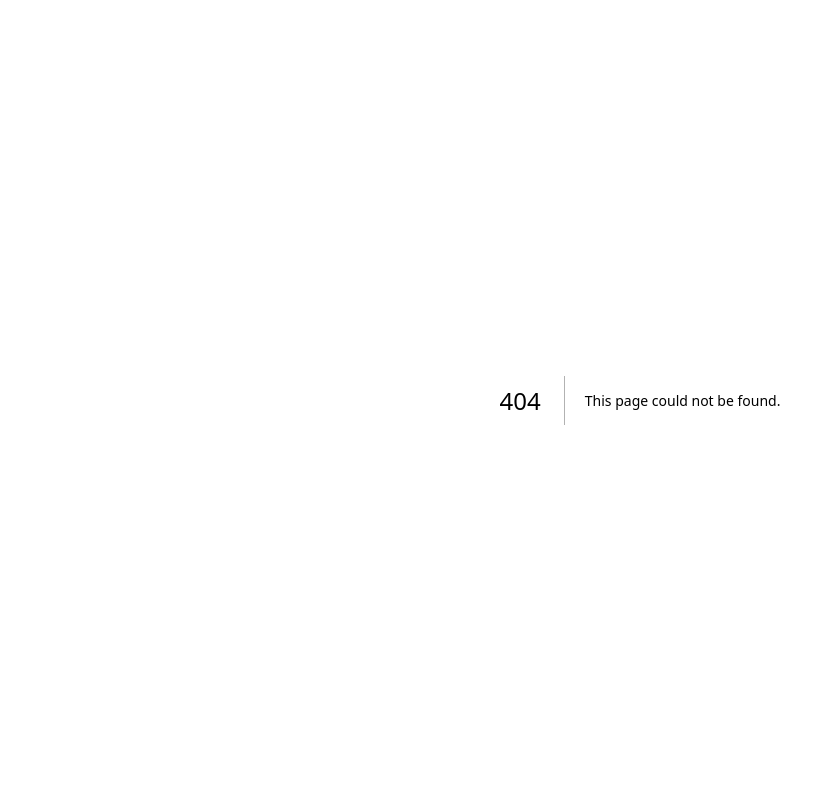
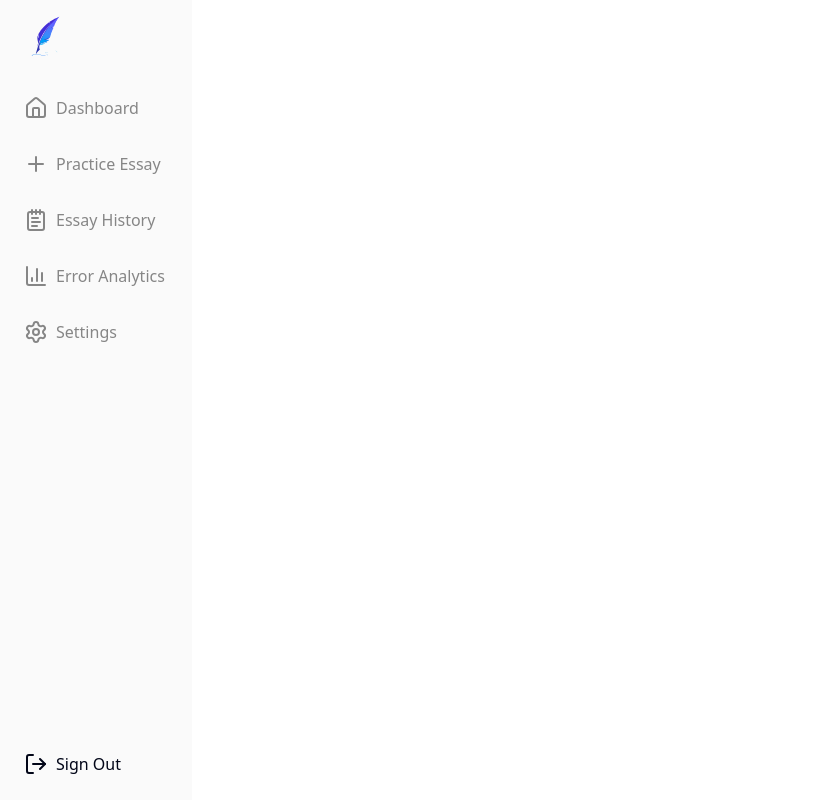
Before and after one commit to Jeremi-code/IELTSly, a Next.js app: page /dashboard in a window 1280 px wide. Before the commit this address had no page. Shown: the whole page, without its empty margins (0-817 px from the left). Built offline with nearby package versions, Linux system fonts and the light colour scheme.

Commit message:
Feature: Add Dashboard Navigation and integrate into dashboard page

```diff
--- /dev/null
+++ b/app/components/DashboardNav.tsx
@@ -0,0 +1,55 @@
+"use client";
+import React from "react";
+import Logo from "./Logo";
+import {
+  ChartColumn,
+  House,
+  LogOut,
+  NotepadText,
+  Plus,
+  Settings,
+} from "lucide-react";
+
+const DashboardNav = () => {
+  return (
+    <div className="w-3/20 h-screen p-2 bg-[#FAFAFA] flex flex-col items-start justify-between">
+      <div className=" w-full flex flex-col items-start justify-center">
+        <Logo className="w-16 h-16 lg:w-18 lg:h-18 transition-all duration-500 group-hover:scale-110 group-hover:drop-shadow-[0_0_15px_rgba(59,130,246,0.3)] dark:group-hover:drop-shadow-[0_0_15px_rgba(59,130,246,0.5)] cursor-pointer" />
+
+        <button className="w-full p-4 text-[#868686] flex items-center justify-start gap-2 cursor-pointer hover:bg-white hover:text-black">
+          <House />
+          <div>Dashboard</div>
+        </button>
+
+        <button className="w-full p-4 text-[#868686] flex items-center justify-start gap-2 cursor-pointer hover:bg-white hover:text-black">
+          <Plus />
+          <div>Practice Essay</div>
+        </button>
+
+        <button className="w-full p-4 text-[#868686] flex items-center justify-start gap-2 cursor-pointer hover:bg-white hover:text-black">
+          <NotepadText />
+          <div>Essay History</div>
+        </button>
+
+        <button className="w-full p-4 text-[#868686] flex items-center justify-start gap-2 cursor-pointer hover:bg-white hover:text-black">
+          <ChartColumn />
+          <div>Error Analytics</div>
+        </button>
+
+        <button className="w-full p-4 text-[#868686] flex items-center justify-start gap-2 cursor-pointer hover:bg-white hover:text-black">
+          <Settings />
+          <div>Settings</div>
+        </button>
+      </div>
+
+      <div className="w-full flex items-start justify-center">
+        <button className="w-full p-4 flex items-center justify-start gap-2 cursor-pointer hover:bg-white hover:text-black">
+          <LogOut />
+          <div>Sign Out</div>
+        </button>
+      </div>
+    </div>
+  );
+};
+
+export default DashboardNav;
--- a/app/components/Hero.tsx
+++ b/app/components/Hero.tsx
@@ -18,7 +18,7 @@ const Hero = () => {
         </div>
 
         <h1 className="text-4xl sm:text-5xl lg:text-6xl font-extrabold text-zinc-900 dark:text-zinc-50 tracking-tight leading-[1.15] mb-6">
-          Master IELTS Writing with <span className="text-transparent bg-clip-text bg-gradient-to-r from-blue-600 to-indigo-600 dark:from-blue-400 dark:to-indigo-400">Real Simulation</span>
+          Master IELTS Writing with <span className="text-transparent bg-clip-text bg-linear-to-r from-blue-600 to-indigo-600 dark:from-blue-400 dark:to-indigo-400">Real Simulation</span>
         </h1>
 
         <p className="text-zinc-600 dark:text-zinc-400 text-lg sm:text-xl mb-8 max-w-lg leading-relaxed">
--- /dev/null
+++ b/app/dashboard/page.tsx
@@ -0,0 +1,12 @@
+import React from "react";
+import DashboardNav from "../components/DashboardNav";
+
+const page = () => {
+  return (
+    <div>
+      <DashboardNav />
+    </div>
+  );
+};
+
+export default page;
--- a/app/globals.css
+++ b/app/globals.css
@@ -126,11 +126,6 @@
 
   body {
     @apply bg-background text-foreground transition-colors duration-500;
-    cursor: auto !important;
-  }
-
-  *, *::before, *::after {
-    cursor: auto !important;
   }
 }
 
```
